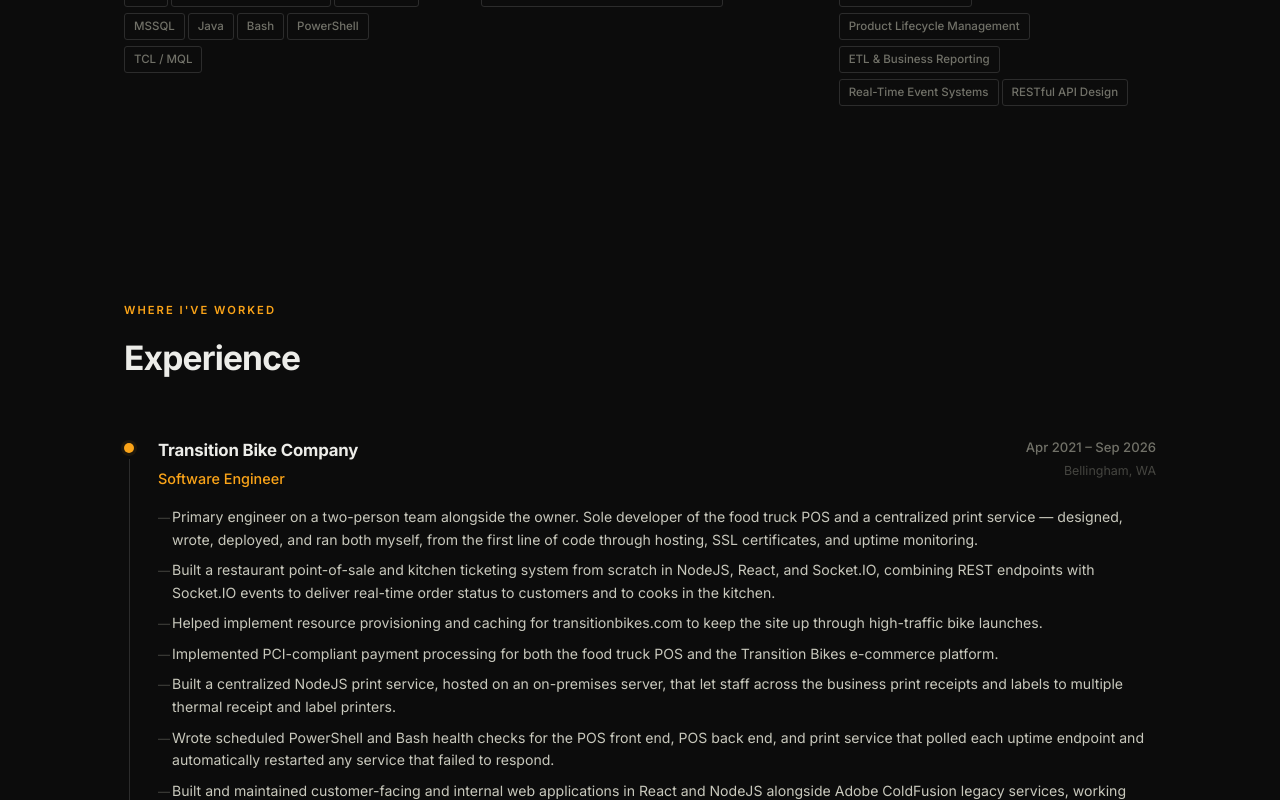
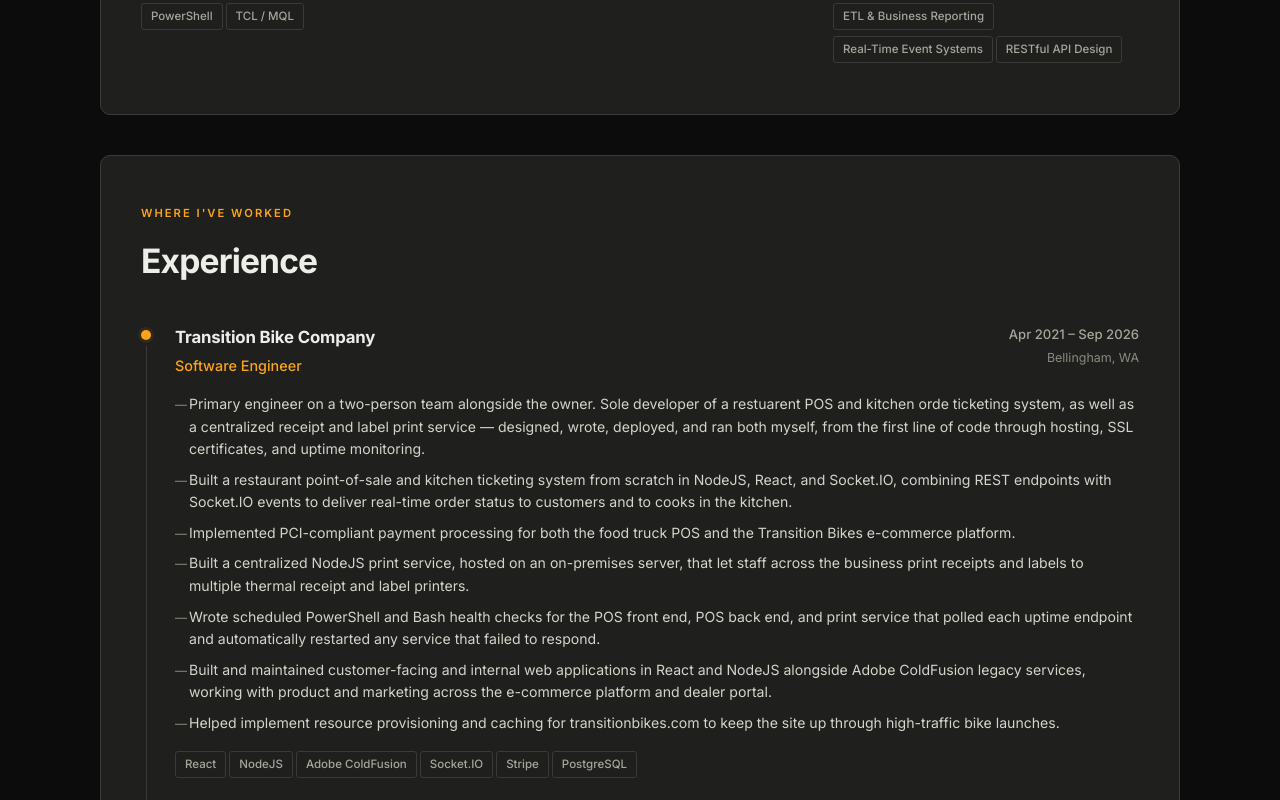
Before and after one commit to malerba423/jmalerba-portfolio, a React (Vite) app: page / in a window 1280 px wide. Shown: the part 1200-2000 px from the top of the page. Built offline with nearby package versions, Linux system fonts and the light colour scheme; the HTML template or start-up script is replaced by a standard one.

Commit message:
more tweaks

```diff
--- a/src/components/Contact.css
+++ b/src/components/Contact.css
@@ -1,6 +1,5 @@
 .contact__inner {
   text-align: center;
-  max-width: 560px;
 }
 
 .contact__title {
@@ -15,7 +14,8 @@
   font-size: 0.95rem;
   color: var(--text-muted);
   line-height: 1.7;
-  margin-bottom: 36px;
+  max-width: 560px;
+  margin: 0 auto 36px;
 }
 
 .contact__btn {
--- a/src/data.ts
+++ b/src/data.ts
@@ -25,13 +25,13 @@
     dates: 'Apr 2021 – Sep 2026',
     tech: ['React', 'NodeJS', 'Adobe ColdFusion', 'Socket.IO', 'Stripe', 'PostgreSQL'],
     bullets: [
-      'Primary engineer on a two-person team alongside the owner. Sole developer of the food truck POS and a centralized print service — designed, wrote, deployed, and ran both myself, from the first line of code through hosting, SSL certificates, and uptime monitoring.',
+      'Primary engineer on a two-person team alongside the owner. Sole developer of a restuarent POS and kitchen orde ticketing system, as well as a centralized receipt and label print service — designed, wrote, deployed, and ran both myself, from the first line of code through hosting, SSL certificates, and uptime monitoring.',
       'Built a restaurant point-of-sale and kitchen ticketing system from scratch in NodeJS, React, and Socket.IO, combining REST endpoints with Socket.IO events to deliver real-time order status to customers and to cooks in the kitchen.',
-      'Helped implement resource provisioning and caching for transitionbikes.com to keep the site up through high-traffic bike launches.',
       'Implemented PCI-compliant payment processing for both the food truck POS and the Transition Bikes e-commerce platform.',
       'Built a centralized NodeJS print service, hosted on an on-premises server, that let staff across the business print receipts and labels to multiple thermal receipt and label printers.',
       'Wrote scheduled PowerShell and Bash health checks for the POS front end, POS back end, and print service that polled each uptime endpoint and automatically restarted any service that failed to respond.',
       'Built and maintained customer-facing and internal web applications in React and NodeJS alongside Adobe ColdFusion legacy services, working with product and marketing across the e-commerce platform and dealer portal.',
+      'Helped implement resource provisioning and caching for transitionbikes.com to keep the site up through high-traffic bike launches.',
     ],
   },
   {
--- a/src/index.css
+++ b/src/index.css
@@ -7,16 +7,17 @@
 :root {
   --bg:            #0c0c0c;
   --surface:       #131313;
-  --card:          #191919;
-  --card-hover:    #1e1e1e;
-  --border:        #222222;
-  --border-light:  #2c2c2c;
+  --panel:         #1f1f1d;
+  --card:          #2a2a28;
+  --card-hover:    #313130;
+  --border:        #262624;
+  --border-light:  #3a3a36;
   --accent:        #FBA418;
   --accent-light:  #fdc054;
   --accent-muted:  rgba(251, 164, 24, 0.08);
-  --text:          #c8c8bc;
-  --text-muted:    #717168;
-  --text-dim:      #454540;
+  --text:          #d4d4ca;
+  --text-muted:    #a6a69c;
+  --text-dim:      #8a8a80;
   --white:         #edede9;
   --font:          'Inter', -apple-system, BlinkMacSystemFont, sans-serif;
   --max-w:         1080px;
@@ -51,7 +52,20 @@
 }
 
 section {
-  padding: 96px 0;
+  padding: 20px 24px;
+}
+
+/* Each content section sits in its own panel; the hero and contact sections stay open. */
+section:not(.hero):not(#contact) > .container {
+  background: var(--panel);
+  border: 1px solid var(--border-light);
+  border-radius: 10px;
+  padding: 48px 40px;
+}
+
+#contact {
+  padding-top: 72px;
+  padding-bottom: 72px;
 }
 
 .section-eyebrow {
@@ -68,7 +82,7 @@
   font-weight: 700;
   color: var(--white);
   letter-spacing: -0.025em;
-  margin-bottom: 52px;
+  margin-bottom: 36px;
 }
 
 .tag {
@@ -134,6 +148,10 @@
 
 @media (max-width: 640px) {
   section {
-    padding: 64px 0;
+    padding: 12px 16px;
+  }
+
+  section:not(.hero):not(#contact) > .container {
+    padding: 32px 20px;
   }
 }
```
